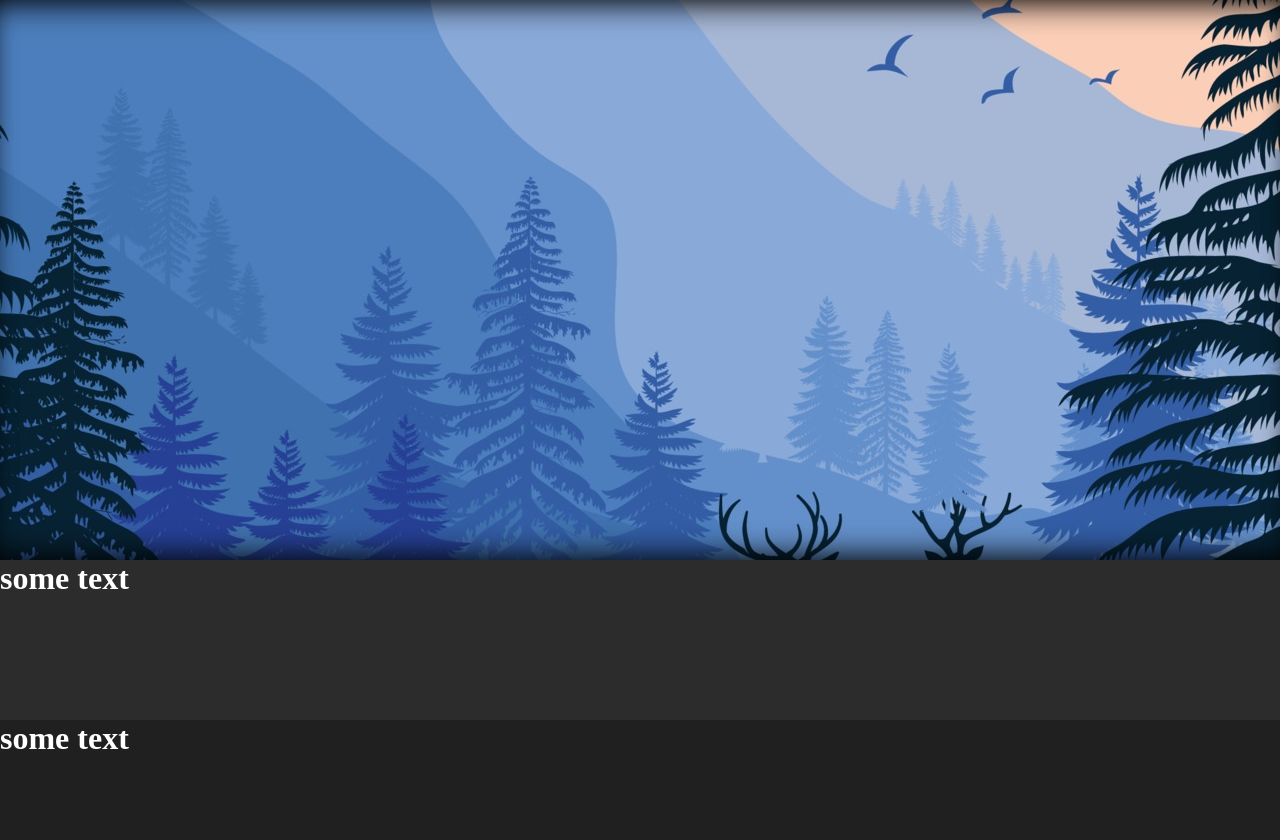
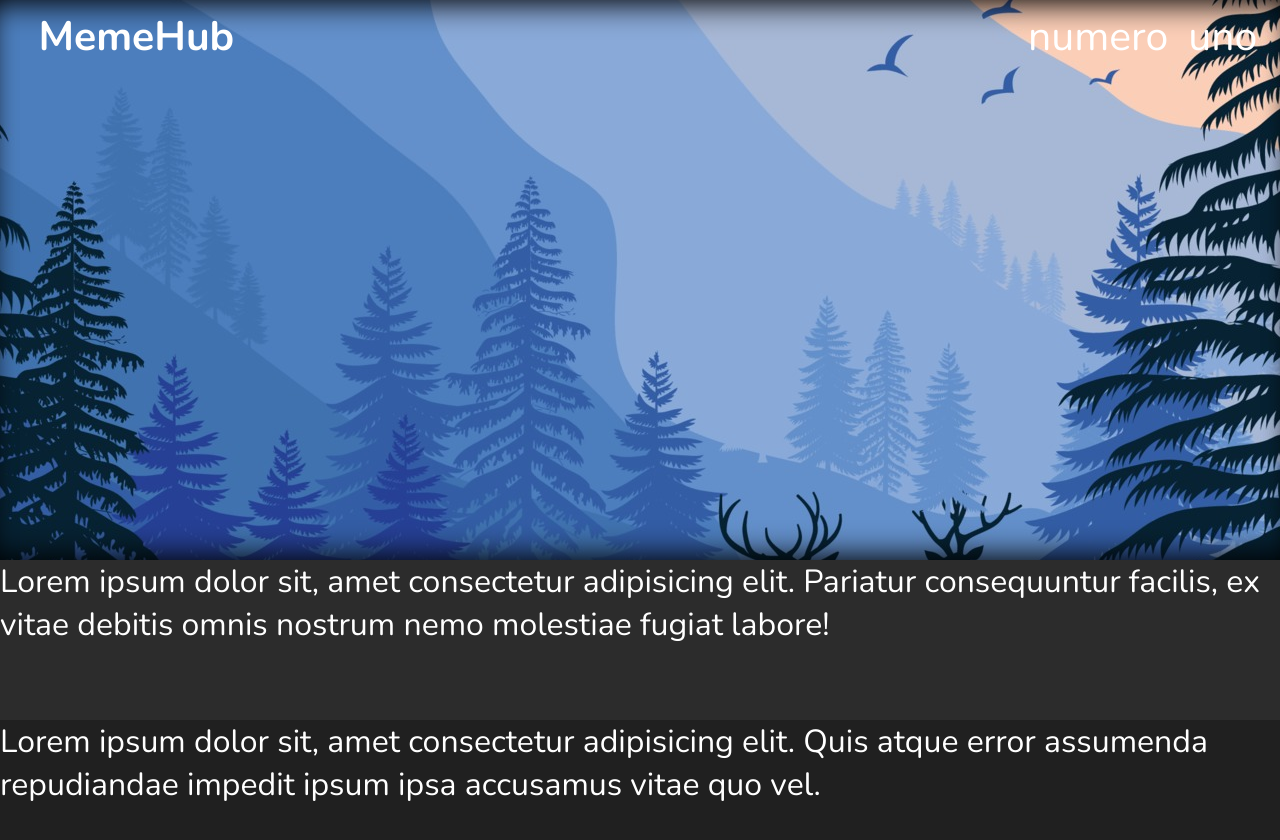
Before and after one commit to StellarCallisto/MemeHub, a website: page page.html in a window 1280 px wide. Drawn offline with nearby package versions, Linux system fonts and the light colour scheme.

Commit message:
Header and Font

```diff
--- a/page.html
+++ b/page.html
@@ -7,15 +7,23 @@
     <!-- <link href="https://cdn.jsdelivr.net/npm/remixicon@3.4.0/fonts/remixicon.css" rel="stylesheet"> -->
     <!-- <script defer src="/homepage.js"></script> -->
 <body>
-    <div class="first-content">
-        <div class="blur">
-
+    <div class="header">
+        <div class="name">
+            <h1>MemeHub</h1>
+        </div>
+        <div class="separator"></div>
+        <div class="selections">
+            <h1>numero</h1>
+            <h1>uno</h1>
         </div>
     </div>
+    <div class="first-content">
+    </div>
     <div class="card light">
-        <h1>some text</h1>
+        <h1>Lorem ipsum dolor sit, amet consectetur adipisicing elit. Pariatur consequuntur facilis, ex vitae debitis omnis nostrum nemo molestiae fugiat labore!</h1>
     </div>
     <div class="card dark">
-        <h1>some text</h1>
+        <h1>Lorem ipsum dolor sit, amet consectetur adipisicing elit. Quis atque error assumenda repudiandae impedit ipsum ipsa accusamus vitae quo vel.</h1>
     </div>
+    <div class="footer"></div>
 </body></html>
--- a/styles.css
+++ b/styles.css
@@ -1,6 +1,10 @@
+@import url('https://fonts.googleapis.com/css2?family=Nunito:wght@400;500;700&display=swap');
+
 :root {
     --bglight: #2c2c2c;
     --bgdark: #202020;
+    --primary: #2b6eff;
+    --secondary: #43caff;
 }
 
 * {
@@ -9,7 +13,40 @@
 body, html, h1 {
     margin: 0;
     color: white;
+    font-family: 'Nunito', sans-serif;
+    font-weight: 400;
 }
+
+.header {
+    position:absolute;
+    display:flex;
+    align-items: center;
+    top: 0;
+    height: 9vh;
+    width: 100%;
+    z-index: 99;
+}
+.header * {
+    font-size: 1.6em
+}
+.name {
+    margin:0px 3vw;
+}
+.name > * {
+    font-weight: 700;
+}
+.separator {
+    width:100%;
+}
+.selections {
+    display:flex;
+    align-items: center;
+    padding: 0 1vw 0 0;
+}
+.selections > * {
+    margin: 0 10px;
+}
+
 .first-content {
     position:relative;
     top:0;
```
